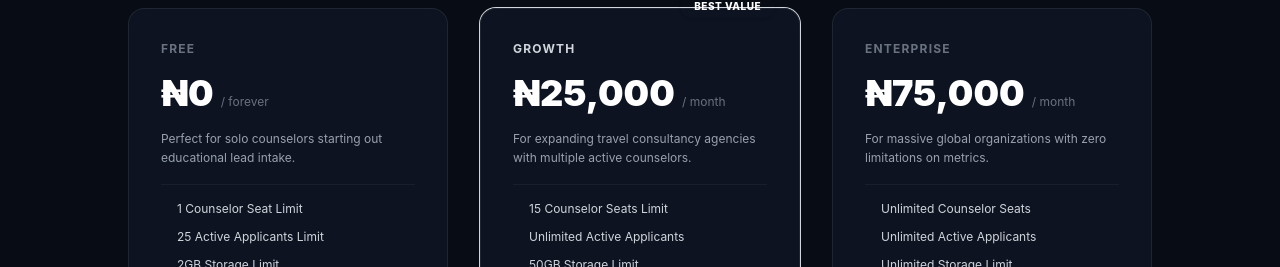
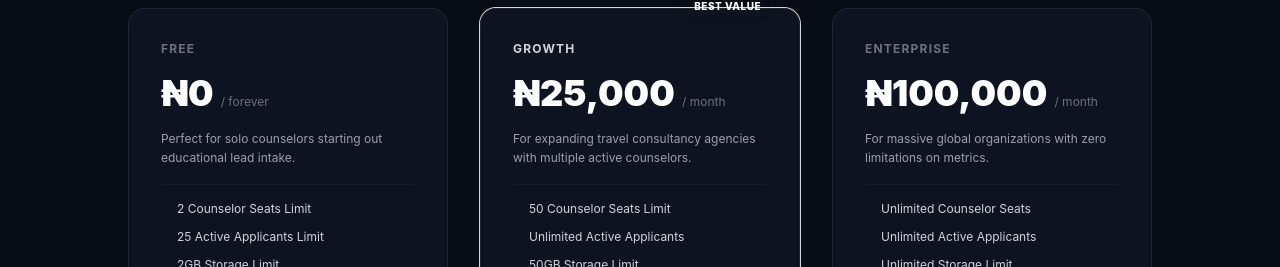
Before and after one commit to tayotasks-ai/Applications-OS, a Vue app: page / in a window 1280 px wide. Shown: the part 1867-2134 px from the top of the page. Built offline with nearby package versions, Linux system fonts and the light colour scheme.

Commit message:
feat: update subscription plans with increased counselor seat limits and adjusted enterprise pricing

```diff
--- a/src/views/Billing.vue
+++ b/src/views/Billing.vue
@@ -298,7 +298,7 @@ const activeApplicants = computed(() => authStore.value.user?.tenant?.currentApp
 const activeStorage = computed(() => authStore.value.user?.tenant?.storageUsedGB || 0);
 
 const maxSeats = computed(() => {
-  if (orgPlan.value === 'Free') return 1;
+  if (orgPlan.value === 'Free') return 2;
   if (orgPlan.value === 'Growth') return 50;
   return Infinity;
 });
--- a/src/views/Landing.vue
+++ b/src/views/Landing.vue
@@ -159,7 +159,7 @@
             <div class="text-4xl font-black text-white">₦0 <span class="text-xs text-gray-500 font-normal">/ forever</span></div>
             <p class="text-xs text-gray-400 leading-relaxed">Perfect for solo counselors starting out educational lead intake.</p>
             <ul class="text-xs text-gray-300 space-y-3 pt-4 border-t border-gray-800/60">
-              <li class="flex items-center"><span class="w-1.5 h-1.5 rounded-full bg-brand-400 mr-2.5"></span> 1 Counselor Seat Limit</li>
+              <li class="flex items-center"><span class="w-1.5 h-1.5 rounded-full bg-brand-400 mr-2.5"></span> 2 Counselor Seats Limit</li>
               <li class="flex items-center"><span class="w-1.5 h-1.5 rounded-full bg-brand-400 mr-2.5"></span> 25 Active Applicants Limit</li>
               <li class="flex items-center"><span class="w-1.5 h-1.5 rounded-full bg-brand-400 mr-2.5"></span> 2GB Storage Limit</li>
             </ul>
@@ -180,7 +180,7 @@
             <div class="text-4xl font-black text-white">₦25,000 <span class="text-xs text-gray-500 font-normal">/ month</span></div>
             <p class="text-xs text-gray-400 leading-relaxed">For expanding travel consultancy agencies with multiple active counselors.</p>
             <ul class="text-xs text-gray-300 space-y-3 pt-4 border-t border-gray-800/60">
-              <li class="flex items-center"><span class="w-1.5 h-1.5 rounded-full bg-brand-400 mr-2.5"></span> 15 Counselor Seats Limit</li>
+              <li class="flex items-center"><span class="w-1.5 h-1.5 rounded-full bg-brand-400 mr-2.5"></span> 50 Counselor Seats Limit</li>
               <li class="flex items-center"><span class="w-1.5 h-1.5 rounded-full bg-brand-400 mr-2.5"></span> Unlimited Active Applicants</li>
               <li class="flex items-center"><span class="w-1.5 h-1.5 rounded-full bg-brand-400 mr-2.5"></span> 50GB Storage Limit</li>
             </ul>
@@ -197,7 +197,7 @@
         <div class="glass-panel p-8 rounded-2xl border border-gray-800 flex flex-col justify-between h-[420px]">
           <div class="space-y-4">
             <h4 class="text-xs font-bold text-gray-500 uppercase tracking-widest">Enterprise</h4>
-            <div class="text-4xl font-black text-white">₦75,000 <span class="text-xs text-gray-500 font-normal">/ month</span></div>
+            <div class="text-4xl font-black text-white">₦100,000 <span class="text-xs text-gray-500 font-normal">/ month</span></div>
             <p class="text-xs text-gray-400 leading-relaxed">For massive global organizations with zero limitations on metrics.</p>
             <ul class="text-xs text-gray-300 space-y-3 pt-4 border-t border-gray-800/60">
               <li class="flex items-center"><span class="w-1.5 h-1.5 rounded-full bg-brand-400 mr-2.5"></span> Unlimited Counselor Seats</li>
```
